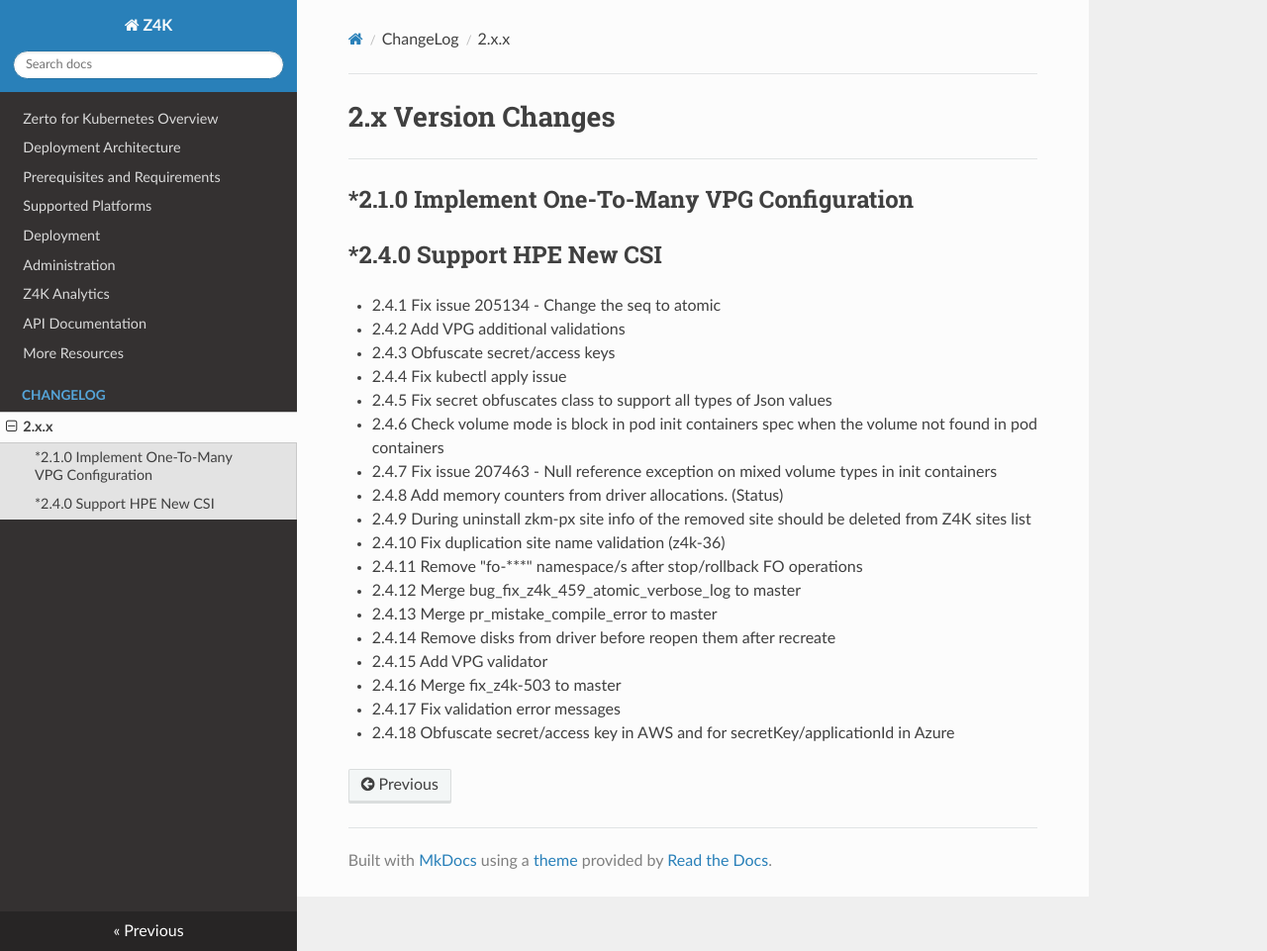
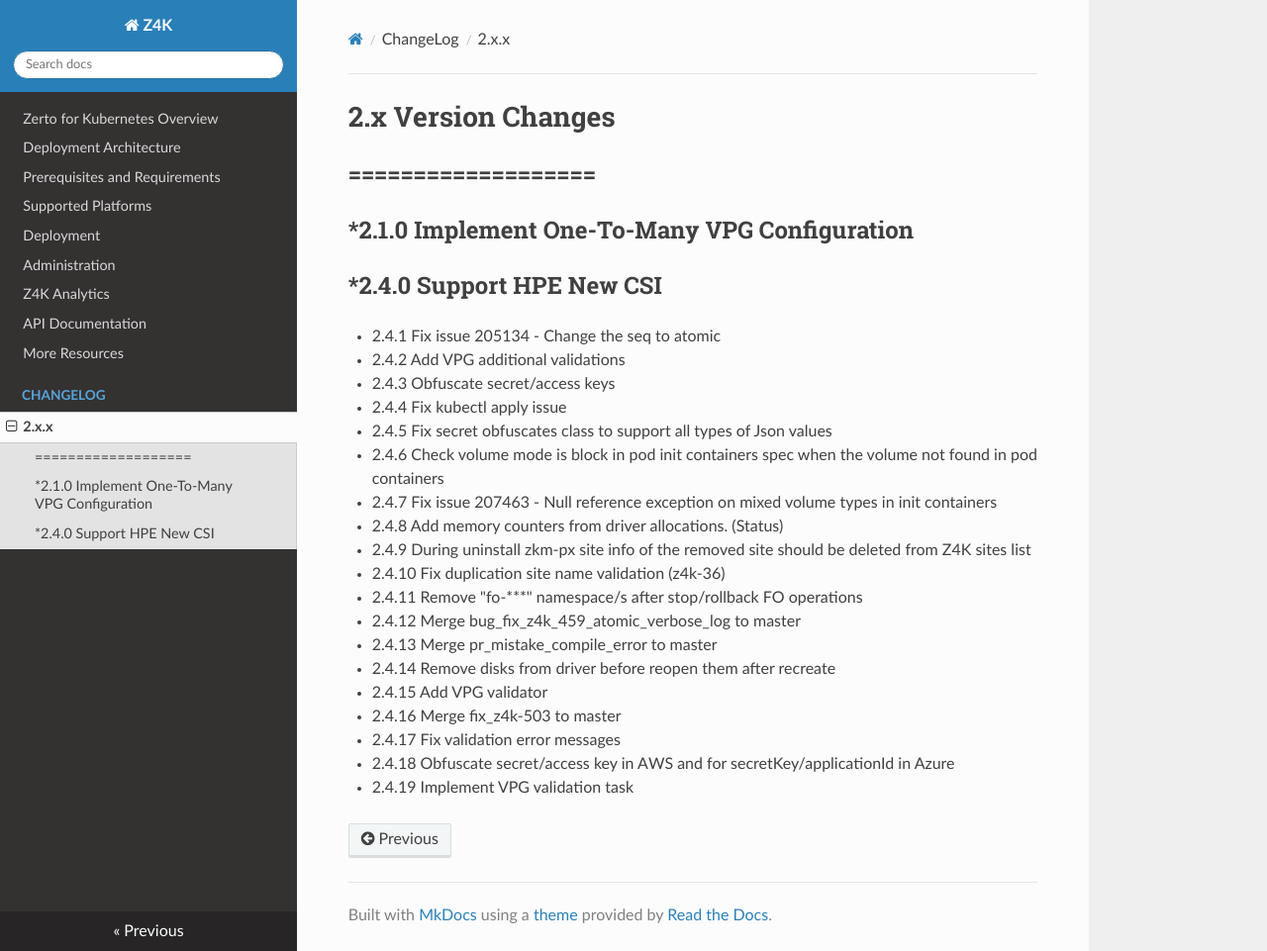
Before and after one commit to ZertoPublic/Z4K, an MkDocs documentation site: the page built from docs/changes/version2.x.x.md, in a window 1280 px wide and 961 px high. Shown: the whole window at 99% size. Built offline with MkDocs 1.6.1, drawn with Linux system fonts in a browser that asks for light colours.

Commit message:
commit all changes on branch :2.4.19 for version:2.4.19

```diff
--- a/docs/changes/version2.x.x.md
+++ b/docs/changes/version2.x.x.md
@@ -1,4 +1,5 @@
 2.x Version Changes
+===================
 ===================
 -------------------
 *2.1.0 Implement One-To-Many VPG Configuration
@@ -23,3 +24,4 @@
 * 2.4.16 Merge fix_z4k-503 to master
 * 2.4.17 Fix validation error messages
 * 2.4.18 Obfuscate secret/access key in AWS and for secretKey/applicationId in Azure
+* 2.4.19 Implement VPG validation task
```
